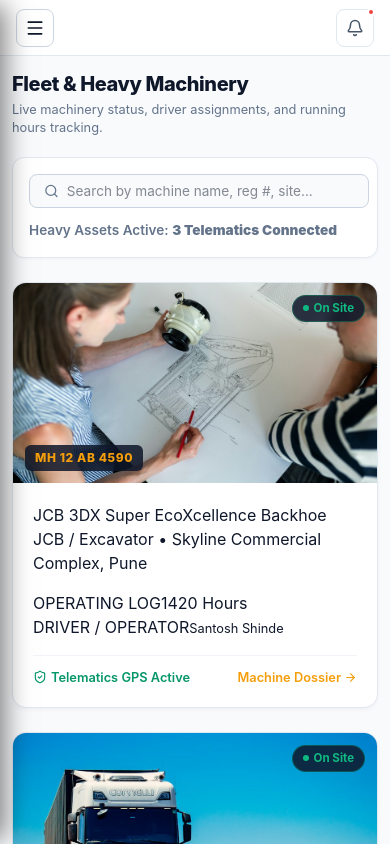
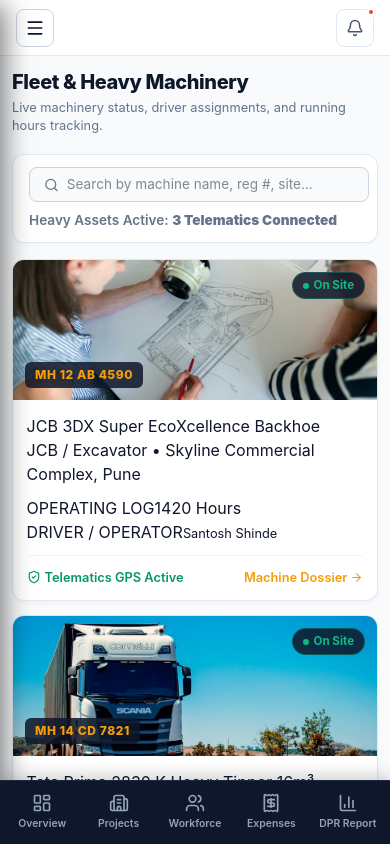
Before and after one commit to dawarepunam/structiva-admin, a Next.js app: page /admin/fleet in a window 390 px wide. Shown: the top 844 px of the page. Built offline with nearby package versions, Linux system fonts and the light colour scheme.

Commit message:
feat(mobile-app): implement React Native inspired native mobile bottom nav and compact card UI while preserving desktop

```diff
--- a/src/components/admin/fleet/VehicleList.module.css
+++ b/src/components/admin/fleet/VehicleList.module.css
@@ -259,22 +259,59 @@
             }
 
             @media (max-width: 768px) {
+              .container {
+                gap: 1rem;
+              }
+
               .topBar {
                 flex-direction: column;
                 align-items: stretch;
-                padding: 1rem;
+                padding: 0.75rem 1rem;
+                gap: 8px;
               }
 
               .searchBox {
                 width: 100%;
+                padding: 0.4rem 0.75rem;
               }
 
               .fleetGrid {
                 grid-template-columns: 1fr;
+                gap: 0.85rem;
+              }
+
+              /* Compact Vehicle Card */
+              .card {
+                border-radius: 12px;
+              }
+
+              .imageWrapper {
+                height: 140px;
+              }
+
+              .cardContent {
+                padding: 0.85rem;
+                gap: 0.65rem;
+              }
+
+              .machineName {
+                font-size: 0.95rem;
+              }
+
+              .logRow {
+                padding: 0.5rem 0;
+              }
+
+              .logLabel {
+                font-size: 0.65rem;
+              }
+
+              .logVal {
+                font-size: 0.85rem;
               }
 
               .modalHero {
-                height: 170px;
+                height: 160px;
               }
 
               .modalBody {
--- a/src/components/admin/layout/AdminLayout.module.css
+++ b/src/components/admin/layout/AdminLayout.module.css
@@ -58,6 +58,6 @@
 /* Mobile Screens (768px and below) */
 @media (max-width: 768px) {
   .pageBody {
-    padding: 1rem 0.75rem;
+    padding: 0.85rem 0.75rem 80px 0.75rem; /* 80px bottom padding so content doesn't hide behind bottom nav */
   }
 }
--- a/src/components/admin/layout/AdminLayout.tsx
+++ b/src/components/admin/layout/AdminLayout.tsx
@@ -4,6 +4,7 @@ import React, { useState } from 'react';
 import AdminSidebar from './AdminSidebar';
 import AdminHeader from './AdminHeader';
 import AdminFooter from './AdminFooter';
+import MobileBottomNav from './MobileBottomNav';
 import styles from './AdminLayout.module.css';
 
 export default function AdminLayout({ children }: { children: React.ReactNode }) {
@@ -37,6 +38,7 @@ export default function AdminLayout({ children }: { children: React.ReactNode })
           {children}
         </main>
         <AdminFooter />
+        <MobileBottomNav />
       </div>
     </div>
   );
--- /dev/null
+++ b/src/components/admin/layout/MobileBottomNav.module.css
@@ -0,0 +1,50 @@
+.bottomNav {
+  display: none;
+}
+
+@media (max-width: 768px) {
+  .bottomNav {
+    display: flex;
+    position: fixed;
+    bottom: 0;
+    left: 0;
+    right: 0;
+    height: 64px;
+    background: #0f172a;
+    border-top: 1px solid #1e293b;
+    z-index: 100;
+    justify-content: space-around;
+    align-items: center;
+    padding: 0 4px;
+    box-shadow: 0 -4px 16px rgba(0, 0, 0, 0.2);
+    backdrop-filter: blur(8px);
+  }
+
+  .navItem {
+    display: flex;
+    flex-direction: column;
+    align-items: center;
+    justify-content: center;
+    color: #94a3b8;
+    text-decoration: none;
+    font-size: 0.65rem;
+    font-weight: 600;
+    gap: 3px;
+    flex: 1;
+    height: 100%;
+    transition: all 0.15s ease;
+  }
+
+  .activeNavItem {
+    color: #f59e0b !important;
+  }
+
+  .activeIconWrapper {
+    background: rgba(245, 158, 11, 0.15);
+    padding: 4px 12px;
+    border-radius: 12px;
+    display: flex;
+    align-items: center;
+    justify-content: center;
+  }
+}
--- /dev/null
+++ b/src/components/admin/layout/MobileBottomNav.tsx
@@ -0,0 +1,47 @@
+'use client';
+
+import React from 'react';
+import Link from 'next/link';
+import { usePathname } from 'next/navigation';
+import styles from './MobileBottomNav.module.css';
+import {
+  LayoutDashboard,
+  Building2,
+  Users,
+  Receipt,
+  BarChart3
+} from 'lucide-react';
+
+const mobileNavItems = [
+  { name: 'Overview', href: '/admin', icon: LayoutDashboard },
+  { name: 'Projects', href: '/admin/projects', icon: Building2 },
+  { name: 'Workforce', href: '/admin/workforce', icon: Users },
+  { name: 'Expenses', href: '/admin/expenses', icon: Receipt },
+  { name: 'DPR Report', href: '/admin/reports', icon: BarChart3 },
+];
+
+export default function MobileBottomNav() {
+  const pathname = usePathname();
+
+  return (
+    <nav className={styles.bottomNav} aria-label="Mobile Navigation">
+      {mobileNavItems.map((item) => {
+        const Icon = item.icon;
+        const isActive = pathname === item.href;
+
+        return (
+          <Link
+            key={item.href}
+            href={item.href}
+            className={`${styles.navItem} ${isActive ? styles.activeNavItem : ''}`}
+          >
+            <div className={isActive ? styles.activeIconWrapper : ''}>
+              <Icon size={20} strokeWidth={isActive ? 2.5 : 2} />
+            </div>
+            <span>{item.name}</span>
+          </Link>
+        );
+      })}
+    </nav>
+  );
+}
--- a/src/components/admin/projects/ProjectTable.module.css
+++ b/src/components/admin/projects/ProjectTable.module.css
@@ -470,24 +470,66 @@
 }
 
 @media (max-width: 768px) {
+  .container {
+    gap: 1rem;
+  }
+
   .topBar {
     flex-direction: column;
     align-items: stretch;
-    padding: 1rem;
+    padding: 0.75rem 1rem;
+    gap: 8px;
   }
 
   .searchBox {
     width: 100%;
+    padding: 0.4rem 0.75rem;
   }
 
   .btnNew {
     width: 100%;
     justify-content: center;
+    padding: 0.5rem 1rem;
+    font-size: 0.8rem;
   }
 
   .projectGrid {
     grid-template-columns: 1fr;
-    gap: 1rem;
+    gap: 0.85rem;
+  }
+
+  /* Compact Mobile Card Style */
+  .card {
+    border-radius: 12px;
+  }
+
+  .imageWrapper {
+    height: 140px;
+  }
+
+  .cardContent {
+    padding: 0.85rem;
+    gap: 0.65rem;
+  }
+
+  .projectTitle {
+    font-size: 0.95rem;
+  }
+
+  .clientLocation {
+    font-size: 0.72rem;
+  }
+
+  .metricsRow {
+    padding: 0.5rem 0;
+  }
+
+  .metricLabel {
+    font-size: 0.65rem;
+  }
+
+  .metricValue {
+    font-size: 0.85rem;
   }
 
   .formGrid {
@@ -496,12 +538,12 @@
   }
 
   .modalHero {
-    height: 180px;
+    height: 160px;
   }
 
   .modalBody {
-    padding: 1.25rem;
-    gap: 1rem;
+    padding: 1rem;
+    gap: 0.85rem;
   }
 
   .formActions {
@@ -516,15 +558,7 @@
 
 @media (max-width: 480px) {
   .imageWrapper {
-    height: 170px;
-  }
-
-  .projectTitle {
-    font-size: 1rem;
-  }
-
-  .metricValue {
-    font-size: 0.95rem;
+    height: 130px;
   }
 
   .modalOverlay {
--- a/src/components/admin/workforce/WorkerTable.module.css
+++ b/src/components/admin/workforce/WorkerTable.module.css
@@ -297,25 +297,61 @@
   gap: 10px;
 }
 
-/* Mobile Breakpoints */
+/* Mobile Breakpoints - Native App Card UI */
 @media (max-width: 768px) {
+  .container {
+    gap: 1rem;
+  }
+
   .topBar {
     flex-direction: column;
     align-items: stretch;
-    padding: 1rem;
+    padding: 0.75rem 1rem;
+    gap: 8px;
   }
 
   .searchBox {
     width: 100%;
+    padding: 0.4rem 0.75rem;
   }
 
   .btnAddWorker {
     width: 100%;
     justify-content: center;
+    padding: 0.5rem 1rem;
+    font-size: 0.8rem;
   }
 
   .workerGrid {
     grid-template-columns: 1fr;
+    gap: 0.75rem;
+  }
+
+  /* Compact Native Card */
+  .card {
+    padding: 0.85rem;
+    border-radius: 12px;
+    gap: 0.65rem;
+  }
+
+  .avatar {
+    width: 44px;
+    height: 44px;
+    border-radius: 10px;
+  }
+
+  .name {
+    font-size: 0.95rem;
+  }
+
+  .cardBody {
+    padding: 6px 0;
+    gap: 4px;
+    font-size: 0.75rem;
+  }
+
+  .cardFooter {
+    font-size: 0.75rem;
   }
 
   .formGrid2 {
```
Also changed, not shown: src/components/admin/dashboard/DashboardStats.module.css (+76 -30 lines).
